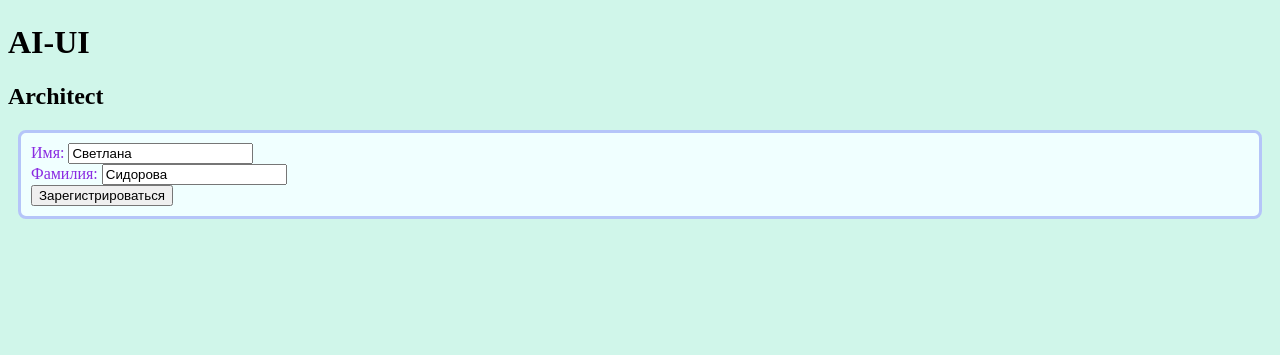
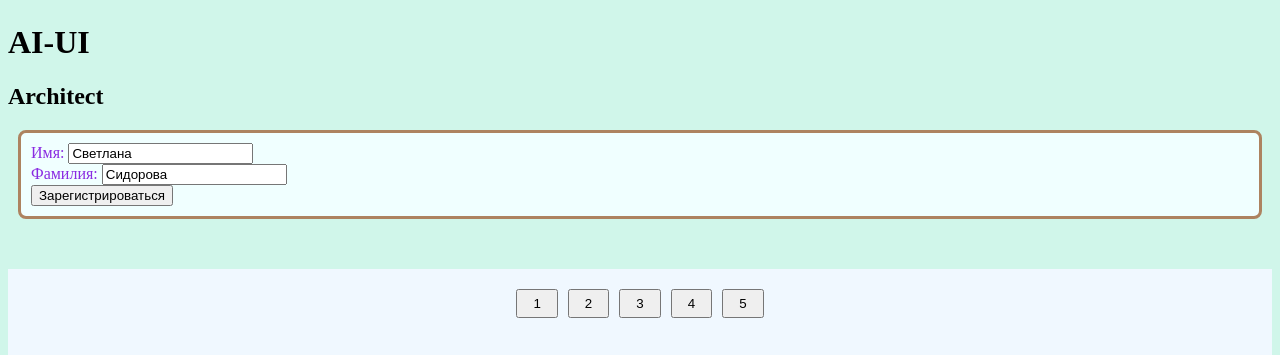
Before and after one commit to denis-basov/035, a PHP site: page / in a window 1280 px wide. Shown: the part 924-1279 px from the top of the page. Before the commit the page ends 1143 px from the top, so only its background shows below. Run offline with PHP 8.4, Linux system fonts and the light colour scheme.

Commit message:
simple sample images

```diff
--- a/13. DOM/index.html
+++ b/13. DOM/index.html
@@ -59,6 +59,21 @@
 
     <div class="main"></div>
 
+    <!-- контейнер с кнопками -->
+    <div class="buttons-container">
+        <button class="button button-1">1</button>
+        <button class="button button-2">2</button>
+        <button class="button button-3">3</button>
+        <button class="button button-4">4</button>
+        <button class="button button-5">5</button>
+    </div>
+
+
+    <!-- контейнер с контентом -->
+    <div class="content-container">
+        <img class="target-pic" src="https://images.unsplash.com/photo-1470252649378-9c29740c9fa8?ixlib=rb-4.0.3&ixid=MnwxMjA3fDB8MHxwaG90by1wYWdlfHx8fGVufDB8fHx8&auto=format&fit=crop&w=1470&q=80" alt="Изменяемая картинка">
+    </div>
+
     <script src="script.js"></script>
 </body>
 </html>
--- a/13. DOM/script.js
+++ b/13. DOM/script.js
@@ -462,16 +462,84 @@ h2Name.innerText = newArgum;
 // butten.addEventListener('click',()=>console.log(`Текст из первого обзаца: ${document.querySelector('#first-par').textContent}`));
 
 // показ/скрытие элемента
-let button = document.querySelector('#button');// кнопка
-let image = document.querySelector('#photo-1679912466009'); // картинка
+// let button = document.querySelector('#button');// кнопка
+// let image = document.querySelector('#photo-1679912466009'); // картинка
 
-let newSrc = 'https://images.unsplash.com/photo-1679770884293-a4f41b5f05cd?ixlib=rb-4.0.3&ixid=MnwxMjA3fDB8MHxwaG90by1wYWdlfHx8fGVufDB8fHx8&auto=format&fit=crop&w=1470&q=80';
+// let newSrc = 'https://images.unsplash.com/photo-1679770884293-a4f41b5f05cd?ixlib=rb-4.0.3&ixid=MnwxMjA3fDB8MHxwaG90by1wYWdlfHx8fGVufDB8fHx8&auto=format&fit=crop&w=1470&q=80';
 
-button.addEventListener('click', function(){
-    //image.src = newSrc;
-    //image.setAttribute('src', newSrc);
+// button.addEventListener('click', function(){
+//     //image.src = newSrc;
+//     //image.setAttribute('src', newSrc);
 
-    //image.style.display = 'none';
+//     //image.style.display = 'none';
 
-    image.classList.toggle('hidden');
+//     image.classList.toggle('hidden');
+// });
+
+
+
+/**
+ *
+ * блок с картинками
+ *
+ */
+// переменные с адресами картинок
+let pic1 = 'https://images.unsplash.com/photo-1475924156734-496f6cac6ec1?ixlib=rb-4.0.3&ixid=MnwxMjA3fDB8MHxwaG90by1wYWdlfHx8fGVufDB8fHx8&auto=format&fit=crop&w=1470&q=80';
+let pic2 = 'https://images.unsplash.com/photo-1426604966848-d7adac402bff?ixlib=rb-4.0.3&ixid=MnwxMjA3fDB8MHxwaG90by1wYWdlfHx8fGVufDB8fHx8&auto=format&fit=crop&w=1470&q=80';
+let pic3 = 'https://images.unsplash.com/photo-1418065460487-3e41a6c84dc5?ixlib=rb-4.0.3&ixid=MnwxMjA3fDB8MHxwaG90by1wYWdlfHx8fGVufDB8fHx8&auto=format&fit=crop&w=1470&q=80';
+let pic4 = 'https://images.unsplash.com/reserve/HgZuGu3gSD6db21T3lxm_San%20Zenone.jpg?ixlib=rb-4.0.3&ixid=MnwxMjA3fDB8MHxwaG90by1wYWdlfHx8fGVufDB8fHx8&auto=format&fit=crop&w=1470&q=80';
+let pic5 = 'https://images.unsplash.com/photo-1446329813274-7c9036bd9a1f?ixlib=rb-4.0.3&ixid=MnwxMjA3fDB8MHxwaG90by1wYWdlfHx8fGVufDB8fHx8&auto=format&fit=crop&w=1470&q=80';
+
+
+//1. Получаем кнопки
+// let button1 = document.querySelector('.button-1');
+// let button2 = document.querySelector('.button-2');
+// let button3 = document.querySelector('.button-3');
+// let button4 = document.querySelector('.button-4');
+// let button5 = document.querySelector('.button-5');
+
+// 1.1 Получаем все кнопки разом
+let buttons = document.querySelectorAll('.buttons-container .button');
+
+//2. Получаем картинку в контейнере
+let contentImg = document.querySelector('.content-container img');
+
+
+//3. При клике на кнопку 1 обновляем путь к картинке
+// button1.addEventListener('click', function(){
+//     contentImg.src = pic1;
+//     //contentImg.setAttribute('src', pic1);
+// });
+// button2.addEventListener('click', function(){
+//     contentImg.src = pic2;
+// });
+// button3.addEventListener('click', function(){
+//     contentImg.src = pic3;
+// });
+// button4.addEventListener('click', function(){
+//     contentImg.src = pic4;
+// });
+// button5.addEventListener('click', function(){
+//     contentImg.src = pic5;
+// });
+
+// 3.1 перебираем кнопки и на каждую вешаем обработчик события
+buttons.forEach(function(button, index){
+
+    button.addEventListener('click', function(){
+        if(index === 0){
+            contentImg.src = pic1;
+        }else if(index === 1){
+            contentImg.src = pic2;
+        }else if(index === 2){
+            contentImg.src = pic3;
+        }else if(index === 3){
+            contentImg.src = pic4;
+        }else if(index === 4){
+            contentImg.src = pic5;
+        }else{
+            contentImg.src = pic1;
+        }
+    });
+
 });
--- a/13. DOM/style.css
+++ b/13. DOM/style.css
@@ -12,7 +12,7 @@ body {
     color: blueviolet;
     padding: 10px;
     margin: 10px;
-    border: 3px solid rgb(181, 197, 249);
+    border: 3px solid rgb(173, 131, 96);
     border-radius: 8px;
     transition: all 0.5s;
 }
@@ -24,3 +24,27 @@ body {
 img {
     width: 600px;
 }
+
+/* buttons-container */
+.buttons-container {
+    display: flex;
+    justify-content: center;
+    margin-top: 50px;
+    padding: 20px;
+    gap: 10px;
+    background-color: aliceblue;
+}
+
+.buttons-container .button {
+    padding: 5px 15px;
+}
+
+/* content-container */
+.content-container {
+    background-color: aliceblue;
+    padding: 20px;
+}
+
+.content-container img {
+    width: 100%;
+}
```
